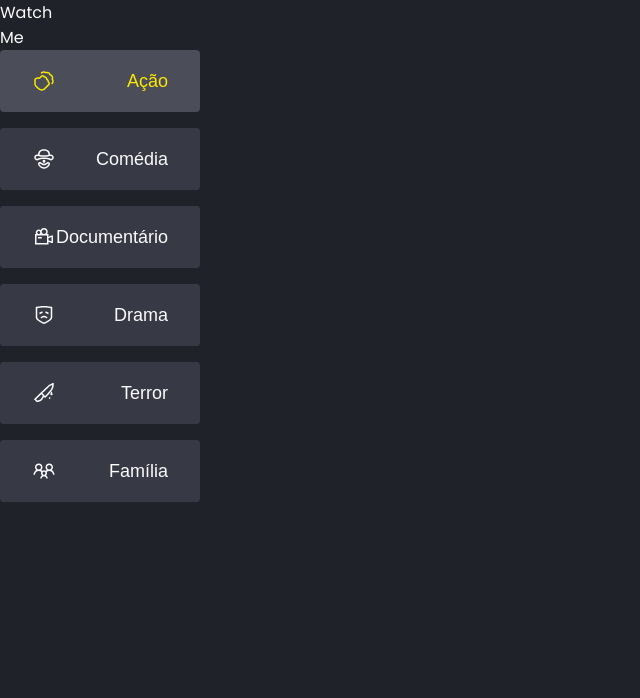
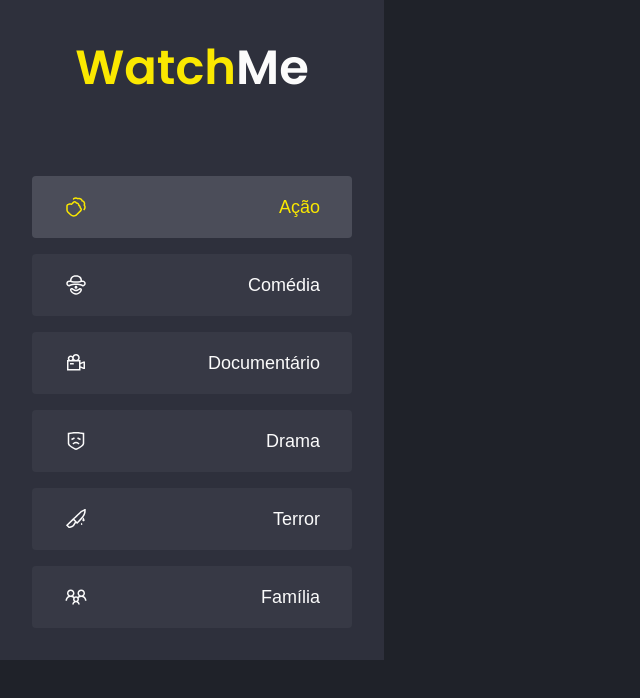
Before and after one commit to rodrigodiasf1984/-Desafio-02-ignite-, a React app: page / in a window 1280 px wide. Shown: the top 698 px of the page, without its empty margins (0-640 px from the left). Built offline with nearby package versions, Linux system fonts and the light colour scheme; data requests are answered from the project's data file.

Commit message:
🎨 M- refactor code for component sidebar

```diff
--- a/src/components/SideBar.tsx
+++ b/src/components/SideBar.tsx
@@ -1,12 +1,12 @@
 import { Button } from './Button';
+import { SidebarProps } from '../@types/types';
 import '../styles/sidebar.scss';
-import { SidebarProps } from '../@types/types';
 
 export function SideBar({genres,selectedGenreId, handleClickButton}:SidebarProps) {
   // Complete aqui   <nav className="sidebar">
   return(
     <>
-      <nav>
+      <nav className="sidebar">
         <span>Watch<p>Me</p></span>
         <div className="buttons-container">
           {genres.map(genre => (
@@ -19,6 +19,7 @@ export function SideBar({genres,selectedGenreId, handleClickButton}:SidebarProps
             />
           ))}
         </div>
+
       </nav>
     </>
   );
```
